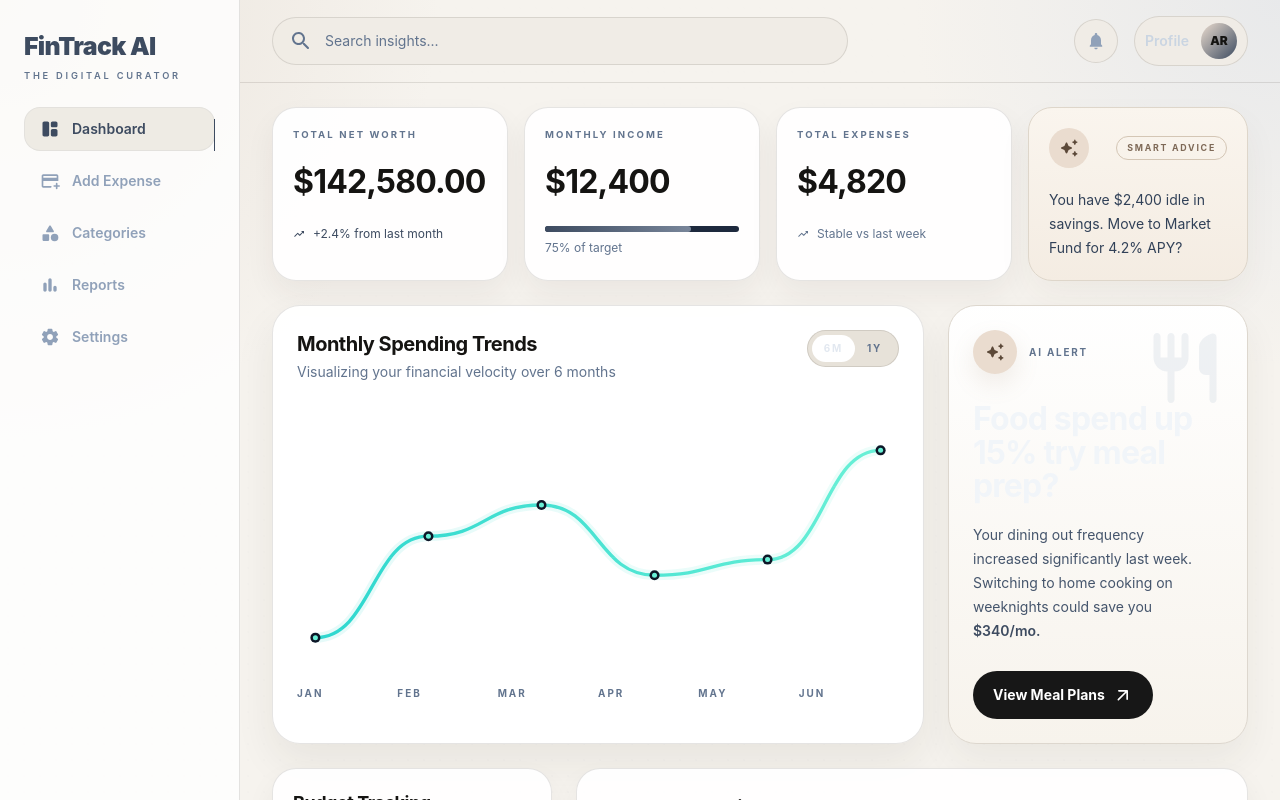
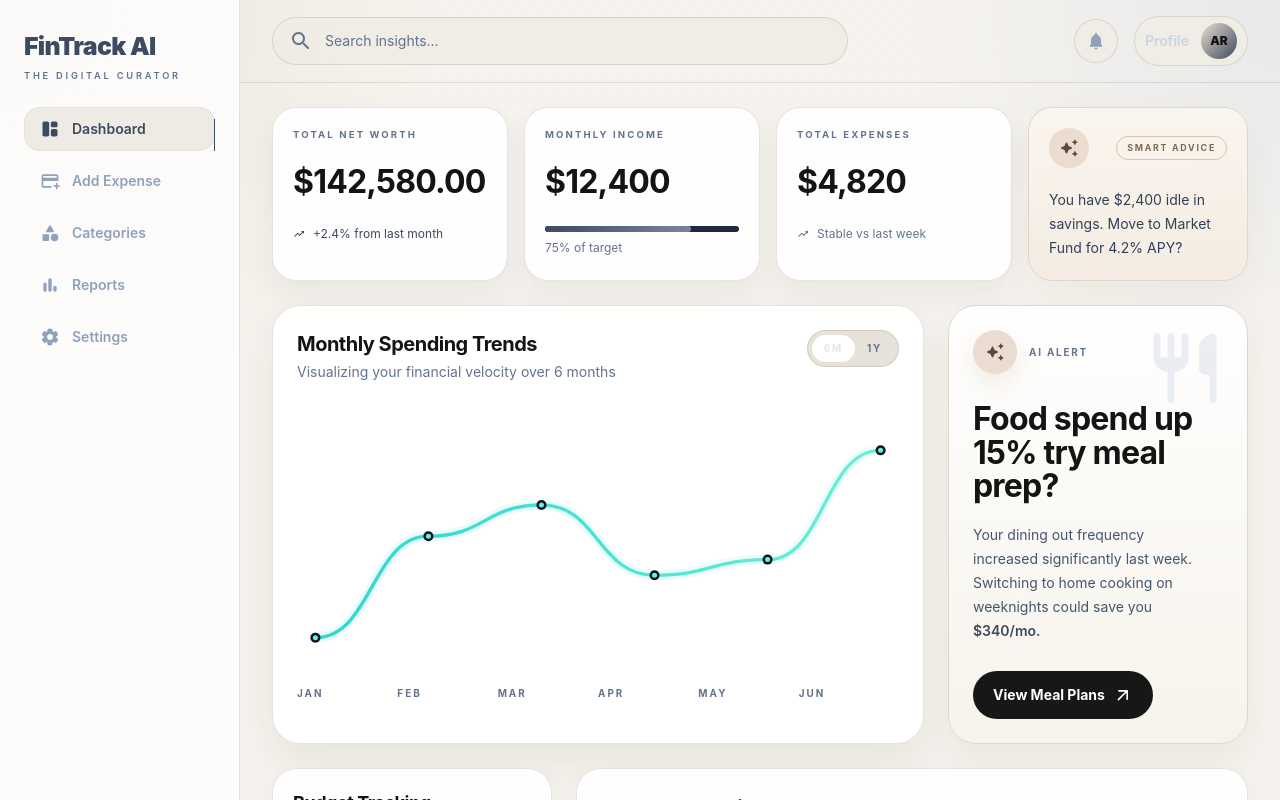
Before and after one commit to Chu29/fintrack-ai, a React (Vite) app in the folder client/: page /dashboard in a window 1280 px wide. Shown: the top 800 px of the page. Built offline with nearby package versions, Linux system fonts and the light colour scheme.

Commit message:
fix: update AlertPanel styles for improved visual consistency

```diff
--- a/client/src/pages/Dashboard/_components/AlertPanel.jsx
+++ b/client/src/pages/Dashboard/_components/AlertPanel.jsx
@@ -7,7 +7,7 @@ const AlertPanel = ({ label, title, body, savings, cta }) => {
   return (
     <aside className={cx(ui.surface.alert, 'relative overflow-hidden p-6')}>
       <RestaurantRoundedIcon
-        className="absolute right-5 top-5 text-slate-400/14"
+        className="absolute right-5 top-5 text-slate-300/40"
         sx={{ fontSize: 84 }}
       />
 
@@ -19,7 +19,7 @@ const AlertPanel = ({ label, title, body, savings, cta }) => {
           <p className={cx(ui.text.overlineTight, ui.text.amber)}>{label}</p>
         </div>
 
-        <h2 className="mt-7 max-w-[12ch] text-[2rem] leading-[1.05] font-bold tracking-tight text-slate-100">
+        <h2 className="mt-7 max-w-[12ch] text-[2rem] leading-[1.05] font-bold tracking-tight text-dashboard-ink">
           {title}
         </h2>
 
```
